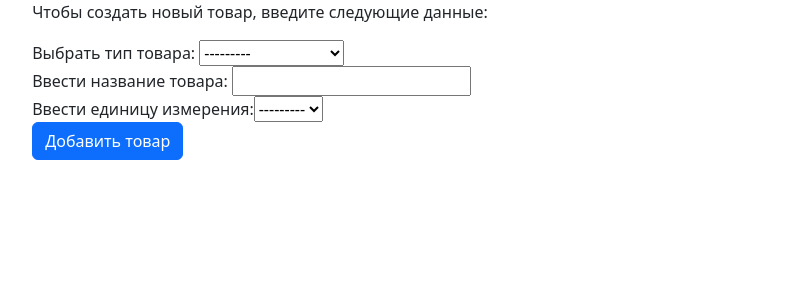
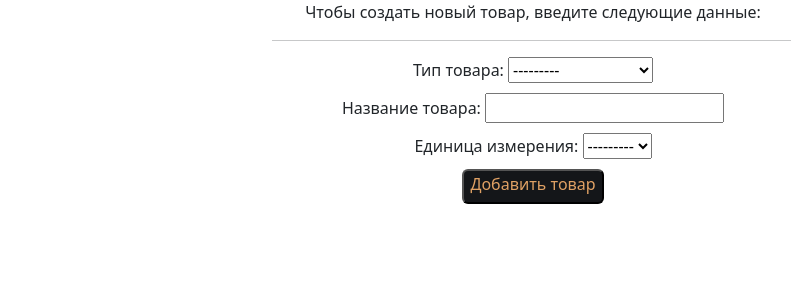
Before and after one commit to SmatovaTatiana/cafe_management, a Django app: page /add_simple_product in a window 1280 px wide. Shown: the part 62-362 px from the top of the page, without its empty margins (107-898 px from the left). Run offline with Django 4.2, Linux system fonts and the light colour scheme; a user stored in the database is signed in; some libraries are stand-ins or nearby versions.

Commit message:
# 19 Some Front End changes: index (login) page; add_product page

```diff
--- a/cafecrm/forms.py
+++ b/cafecrm/forms.py
@@ -1,22 +1,24 @@
 from django import forms
-from django.forms import ModelForm, modelformset_factory
+from django.forms import ModelForm, modelformset_factory, TextInput, TypedChoiceField
 from .models import Products, Drink, Document, Selling
 
 
-
+# login form for index page
 class LoginForm(forms.Form):
-    username = forms.CharField()
-    password = forms.CharField(widget=forms.PasswordInput)
+    username = forms.CharField(widget=forms.TextInput(attrs={'placeholder': 'username',
+                                                             'class': 'input-field-form'}))
+    password = forms.CharField(widget=forms.PasswordInput(attrs={'placeholder': 'password',
+                                                                 'class': 'input-field-form'}))
 
 
-# for simple form
+# add new product
 class AddProductForm(ModelForm):
     class Meta:
         model = Products
         fields = ['product_name', 'product_type', 'unit']
         PRODUCT_TYPE_CHOICES = [(type, str(type)) for type in Products.PRODUCT_TYPE]
         UNIT_CHOICES = [(unit, str(unit)) for unit in Products.UNITS]
-        product_name = forms.TextInput
+        product_name = forms.TextInput()
         product_type = forms.TypedChoiceField(choices=PRODUCT_TYPE_CHOICES)
         unit = forms.TypedChoiceField(choices=UNIT_CHOICES)
 
--- a/cafecrm/static/cafecrm/css/style.css
+++ b/cafecrm/static/cafecrm/css/style.css
@@ -14,5 +14,31 @@ th{
 
 .logo-login{
 	margin-top: 50px;
-	margin-bottom: 50px;
+	margin-bottom: 30px;
 }
+
+.input-field-form {
+	border-radius: 0.375rem;
+	margin-bottom: 10px;
+	border-width: 2px;
+}
+.btn-login{
+	color: var(--color-gold);
+    background-color: #141619;
+	padding-bottom: 6px;
+	border-radius: 0.375rem;
+}
+
+.btn-login:hover {
+	border-width: medium;
+	font-weight: 500;
+}
+
+.dropdown-menu{
+    --bs-dropdown-link-active-bg: #141619;
+}
+
+.alert-warning{
+	margin-top: 15px;
+	background-color: #FFF7E5FF;
+}
--- a/cafecrm/urls.py
+++ b/cafecrm/urls.py
@@ -16,12 +16,13 @@ urlpatterns = [
     path('stock', views.stock, name='stock'),
     path('menu', views.menu, name='menu'),
     path('products', views.products, name='products'),
+ #   path('products_for_new_drink', views.products_for_new_drink, name='products_for_new_drink'),
     path('drink_create', views.drink_create, name='drink_create'),
     path('document_create', views.document_create, name='document_create'),
     path('drinks', views.drinks, name='drinks'),
     path('selling_document_create', views.selling_document_create, name='selling_document_create'),
     path('<slug:slug>', views.product_detail, name='product_detail'),
-    path('cafecrm/<slug:slug>', views.drink_detail, name='drink_detail'),
+ #   path('cafecrm/<slug:slug>', views.drink_detail, name='drink_detail'),
 
 
 
--- a/cafecrm/views.py
+++ b/cafecrm/views.py
@@ -62,24 +62,24 @@
 # simple form
 def add_simple_product(request):
     sent = False
-    error = ''
+    message = ''
     if request.method == 'POST':
         form = AddProductForm(request.POST)
         if form.is_valid():
-            product_name = form.cleaned_data.get('product_name')
-            slug = slugify(product_name)
-            form.save()
-            sent = True
-            return redirect(reverse_lazy("cafecrm:products"))
-        else:
-            error = 'Form is not valid'
-
-    form = AddProductForm()
+            try:
+                product_name = form.cleaned_data.get('product_name')
+                slug = slugify(product_name)
+                form.save()
+                sent = True
+                message = 'Товар успешно добавлен'
+            except:
+                message = 'Товар с таким названием уже существует'
+    else:
+        form = AddProductForm()
     context = {
         'form': form,
-        'error': error,
+        'message': message,
         'sent': sent,
-
     }
     return render(request, 'cafecrm/add_simple_product.html', context)
 
--- a/templates/cafecrm/add_simple_product.html
+++ b/templates/cafecrm/add_simple_product.html
@@ -6,28 +6,40 @@
 {% endblock %}
 
 {% block content %}
- <div class="send-message col-6 d-flex justify-content-center" >
+  <div class="container-fluid">
+    <div class="container d-flex justify-content-between">
+      <div class="col-3"></div>
+      <div class="col-6 text-center">
          {% if not sent %} <!--добавляем флаг (добавлено во вьюшку) если не было отправлено, открываем форму-->
            <form method="post">
-            <div><p>Чтобы создать новый товар, введите следующие данные:</p></div>
+             <p>Чтобы создать новый товар, введите следующие данные:</p>
+               <hr>
              {% csrf_token %}
-            <div class="form-group">
-                Выбрать тип товара: {{ form.product_type }}
+             <div class="input-field-form">
+               Тип товара: {{ form.product_type }}
              </div>
-            <div class="form-group">
-                Ввести название товара: {{ form.product_name }}
+             <div class="input-field-form">
+               Название товара: {{ form.product_name }}
              </div>
-            <div class="form-group">
-                Ввести единицу измерения:{{ form.unit }}
+             <div class="input-field-form">
+                 Единица измерения: {{ form.unit }}
              </div>
-
-            <div class="form-group">
-                <input type="submit" class="btn btn-primary btn-send-message" value="Добавить товар">
+             <div class="input-field-form">
+               <input type="submit" class="btn-login" value="Добавить товар">
              </div>
-            <span>{{ error }}</span>
            </form>
+             {% if message %}
+               <div class="alert alert-danger" role="alert">
+                 {{ message}}
+               </div>
+             {% endif %}
          {% else %}  <!--если отправлено-->
-            <br> Товар успешно добавлен.
+           <div class="alert alert-warning" role="alert">
+             {{ message}}
+           </div>
          {% endif %}
       </div>
+      <div class="col-3"></div>
+    </div>
+  </div>
 {% endblock %}
```
Also changed, not shown: templates/cafecrm/drink_detail.html (deleted, +0 -18 lines), templates/cafecrm/index.html (+10 -3 lines), db.sqlite3. Lines whose indentation alone changed are shown as unchanged.
